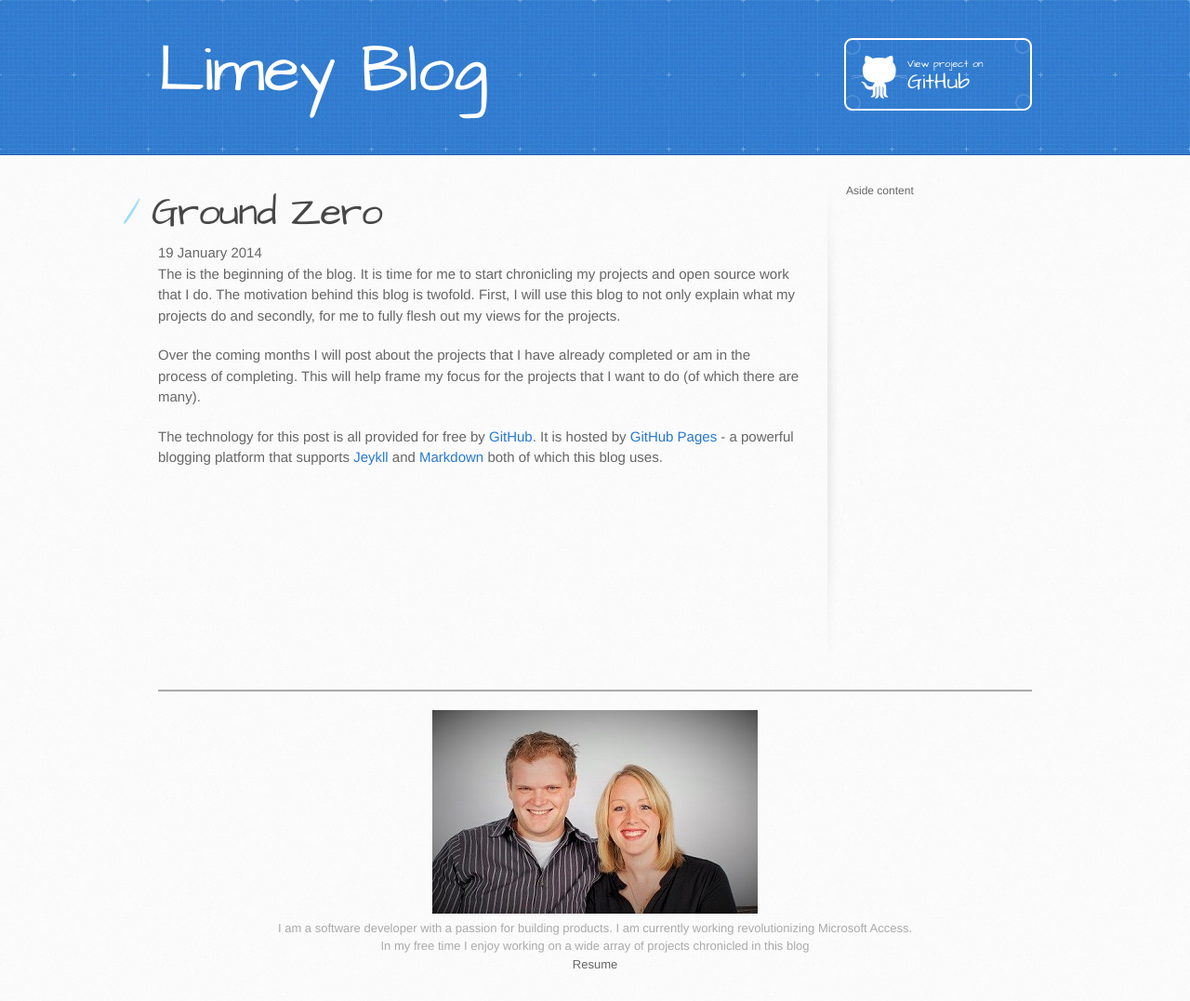
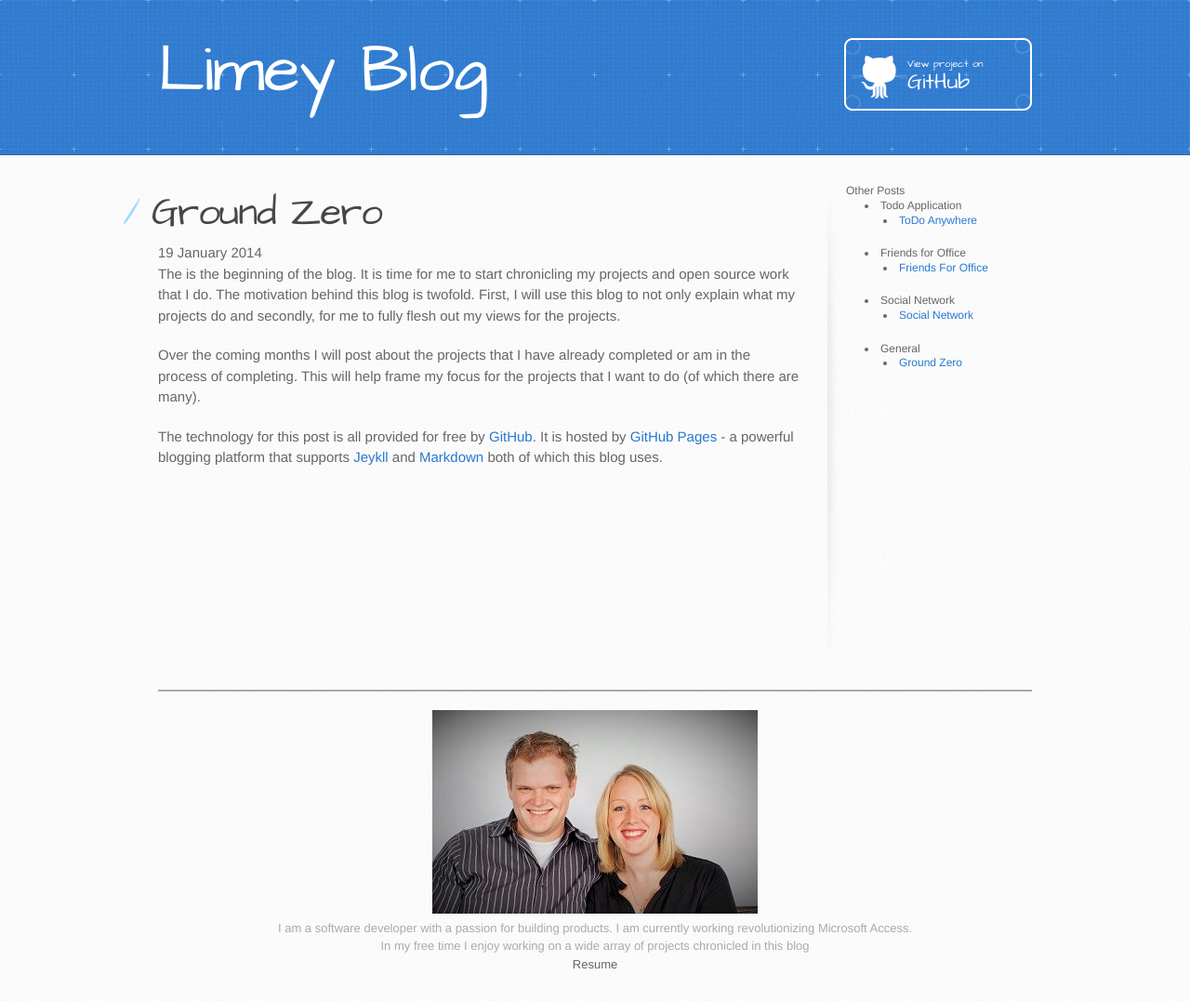
Before and after one commit to LimeyJohnson/LimeyJohnson.github.io, a Jekyll site: the page built from _posts/2014-1-19-Ground-Zero.md, in a window 1280 px wide. Shown: the whole page at 93% size. Built offline with Jekyll 4.4.1, drawn with Linux system fonts in a browser that asks for light colours.

Commit message:
Added in rough catagory structure

```diff
--- a/_layouts/page.html
+++ b/_layouts/page.html
@@ -27,7 +27,43 @@
             </section>
 
             <aside id="sidebar">
-                Aside content
+                Other Posts
+                <ul>
+                    <li>
+                        Todo Application
+                        <ul>
+                            {% for post in site.categories.todo %}
+                            <li><a href="{{ post.url }}"> {{ post.title }}</a></li>
+                            {% endfor %}
+                        </ul>
+
+                    </li>
+                    <li>
+                        Friends for Office
+                        <ul>
+                            {% for post in site.categories.ffo %}
+                            <li><a href="{{ post.url }}"> {{ post.title }}</a></li>
+                            {% endfor %}
+                        </ul>
+
+                    </li>
+                    <li>
+                        Social Network
+                        <ul>
+                            {% for post in site.categories.socialnetwork %}
+                            <li><a href="{{ post.url }}"> {{ post.title }}</a></li>
+                            {% endfor %}
+                        </ul>
+                   </li>
+                    <li>
+                        General
+                        <ul>
+                            {% for post in site.categories.general %}
+                            <li><a href="{{ post.url }}"> {{ post.title }}</a></li>
+                            {% endfor %}
+                        </ul>
+                    </li>
+                </ul>
             </aside>
             {% if page.comments %}
             {% include comments.html %}
--- a/_posts/2014-1-19-Ground-Zero.md
+++ b/_posts/2014-1-19-Ground-Zero.md
@@ -2,6 +2,7 @@
 title: Ground Zero
 layout: post
 comments: false
+category: general
 ---
 
 The is the beginning of the blog.
```
Also changed, not shown: _posts/2014-2-16-Social-Network.md (+1 -0 lines), _posts/2014-2-17-Freinds-For-Offce.md (+1 -0 lines), _posts/2014-3-27-To-Do-Everywhere.md (+1 -0 lines), _drafts/2014-2-1-Multi-Modal-Rummy.md (renamed from _posts/2014-2-1-Multi-Modal-Rummy.md).
